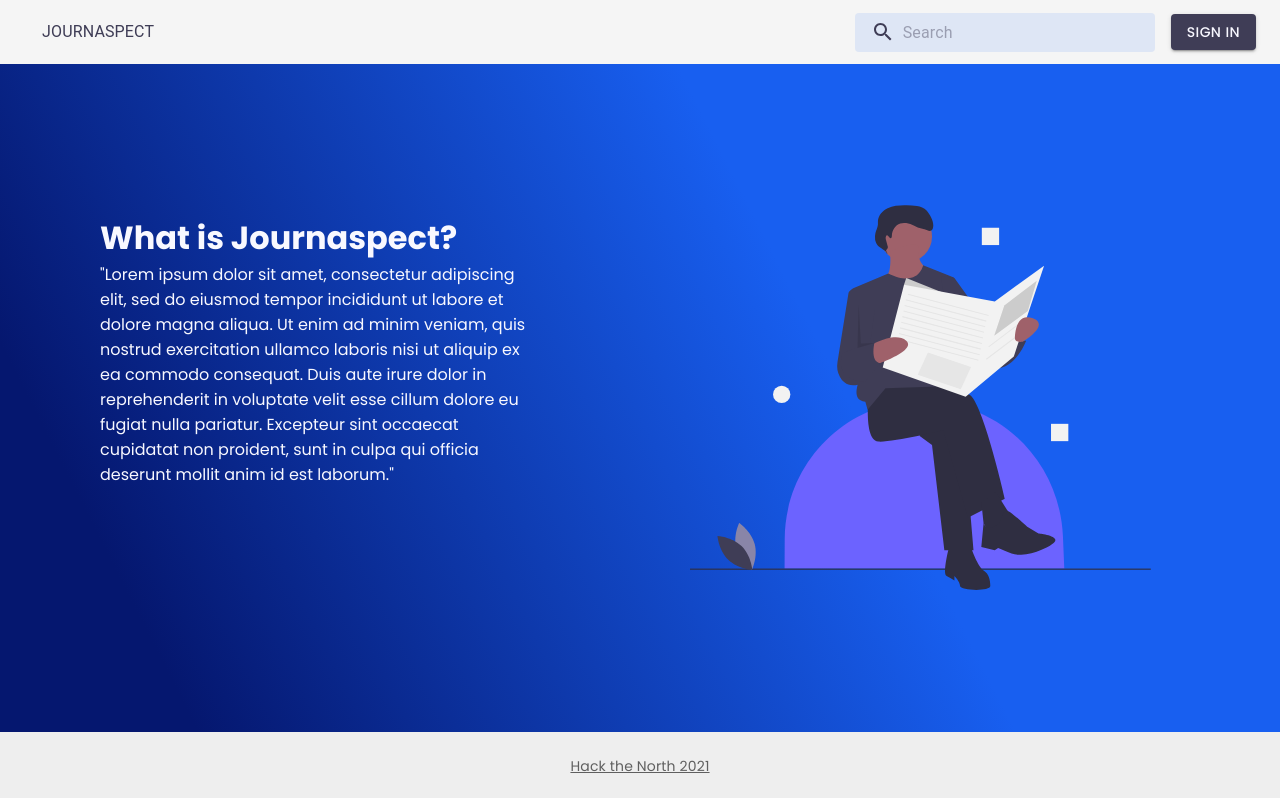
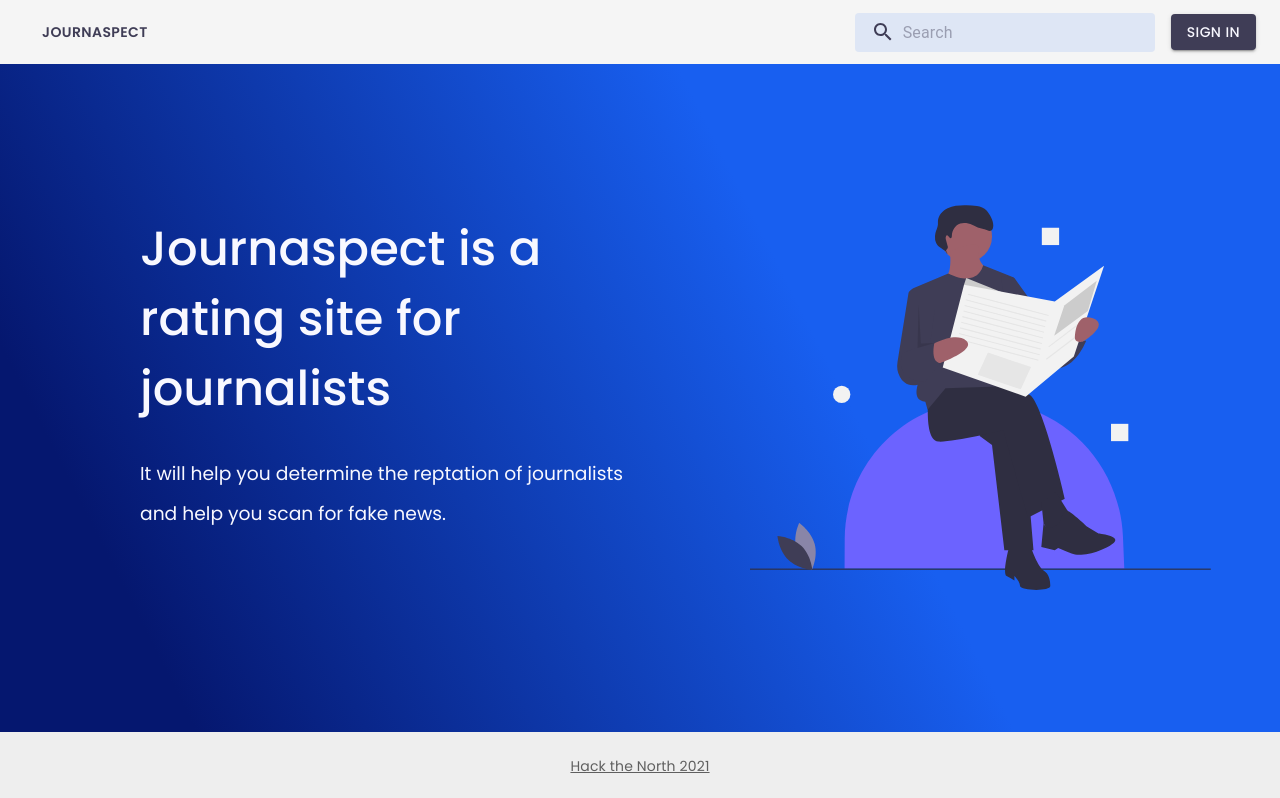
Before and after one commit to karolinaCodes/Journaspect, a React (Create React App) app: page / in a window 1280 px wide. Shown: the top 798 px of the page. Built offline with nearby package versions, Linux system fonts and the light colour scheme; no server answers.

Commit message:
chaneg home page description

```diff
--- a/src/components/Header.js
+++ b/src/components/Header.js
@@ -27,10 +27,14 @@ import Context from "../store/context";
 
 ///////////////////Styling/////////////////////////////
 const useStyles = makeStyles({
-  font: { fontFamily: "Poppins", color: "rgb(63, 61, 86)", fontWeight: 600 },
+  font: {
+    fontFamily: "Poppins !important",
+    color: "rgb(63, 61, 86)",
+    fontWeight: 600,
+  },
   headerColor: {
     color: "rgb(63, 61, 86)",
-    display: 'inline-flex'
+    display: "inline-flex",
   },
   typography: {
     marginLeft: "10px !important",
@@ -213,7 +217,7 @@ export default function Header() {
         <Toolbar>
           <Link to="/" style={{ textDecoration: "none" }}>
             <Button color="inherit" style={{ backgroundColor: "transparent" }}>
-              <Typography noWrap className={classes.typography}>
+              <Typography noWrap class={classes.typography}>
                 Journaspect
               </Typography>
             </Button>
@@ -221,7 +225,7 @@ export default function Header() {
           <Box sx={{ flexGrow: 1 }} />
           <Search className={classes.headerColor}>
             <SearchIconWrapper>
-              <SearchIcon/>
+              <SearchIcon />
             </SearchIconWrapper>
             <form onSubmit={handleSearch}>
               <StyledInputBase
--- a/src/pages/HomePage.js
+++ b/src/pages/HomePage.js
@@ -3,19 +3,22 @@ import MediaCard from "../components/Trending/Trending";
 
 function HomePage() {
   return (
-    <div style={{backgroundImage: 'linear-gradient(63.1deg, rgba(5, 23, 111, 1) 30.4%, rgba(24, 95, 240, 1) 70.5%)'}}>
+    <div
+      style={{
+        backgroundImage:
+          "linear-gradient(63.1deg, rgba(5, 23, 111, 1) 30.4%, rgba(24, 95, 240, 1) 70.5%)",
+      }}
+    >
       <div className={styles.mainContent}>
         <div className={styles.mainText}>
-          <h1>What is Journaspect?</h1>
-          <p>
-            "Lorem ipsum dolor sit amet, consectetur adipiscing elit, sed do
-            eiusmod tempor incididunt ut labore et dolore magna aliqua. Ut enim
-            ad minim veniam, quis nostrud exercitation ullamco laboris nisi ut
-            aliquip ex ea commodo consequat. Duis aute irure dolor in
-            reprehenderit in voluptate velit esse cillum dolore eu fugiat nulla
-            pariatur. Excepteur sint occaecat cupidatat non proident, sunt in
-            culpa qui officia deserunt mollit anim id est laborum."
-          </p>
+          <h2 className={styles.descriptionTitle}>
+            Journaspect is a rating site for journalists
+          </h2>
+
+          <h3 className={styles.description}>
+            It will help you determine the reptation of journalists and help you
+            scan for fake news.
+          </h3>
         </div>
         <svg
           className={styles.newpaperImg}
--- a/src/pages/HomePage.module.css
+++ b/src/pages/HomePage.module.css
@@ -13,4 +13,18 @@
   margin: 150px 100px 150px 100px;
   color: rgb(248, 248, 255);
   font-family: Poppins;
+  margin: 150px 60px 200px 140px;
 }
+
+.descriptionTitle {
+  font-size: 48px;
+  font-weight: 500;
+  line-height: 70px;
+  margin-bottom: 30px;
+}
+
+.description {
+  font-weight: 400;
+  line-height: 40px;
+  width: 500px;
+}
```
